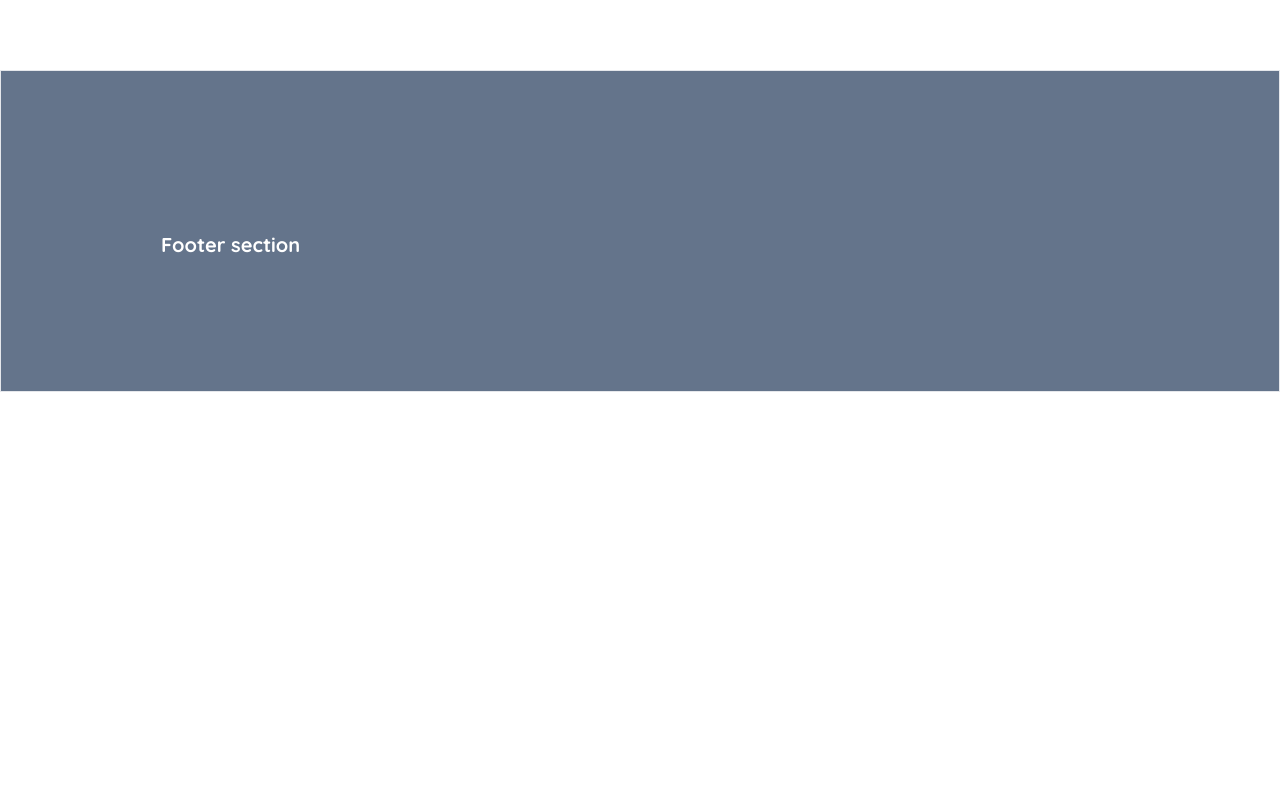
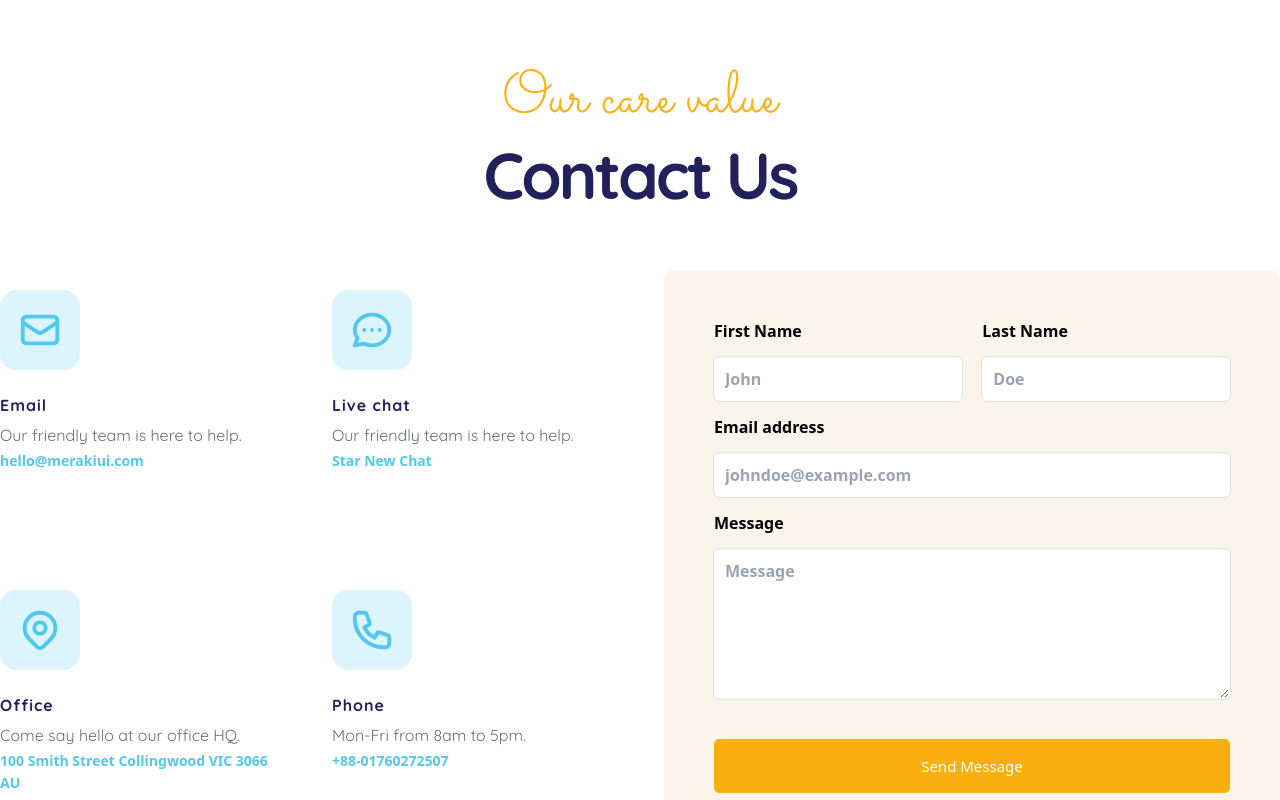
Before and after one commit to Indrajit98/School-Project, a React (Create React App) app: page / in a window 1280 px wide. Shown: the part 7000-7800 px from the top of the page. Before the commit the page ends 7392 px from the top, so only its background shows below. Built offline with nearby package versions, Linux system fonts and the light colour scheme.

Commit message:
contact us component add

```diff
--- a/src/assets/css/_all.scss
+++ b/src/assets/css/_all.scss
@@ -20,3 +20,5 @@
 @import "../../components/Pages/Home/PhotoViews/PhotoView";
 
 @import "../../components/Pages/Home/RecentPost/RecentPost";
+
+@import "../../components/Shared/ContactForm/ContactForm";
--- a/src/assets/css/base/_reset.scss
+++ b/src/assets/css/base/_reset.scss
@@ -86,3 +86,9 @@
   top: -45px;
   right: 40px;
 }
+@mixin btn-cion ($color) {
+  width: 40px;
+  height: 40px;
+  color: $color;
+  margin: 0 auto;
+}
--- a/src/components/Pages/Home/Home.jsx
+++ b/src/components/Pages/Home/Home.jsx
@@ -8,6 +8,7 @@ import Teacher from "./Teacher/Teacher";
 import OurPrograms from "./OurPrograms/OurPrograms";
 import PhotoView from "./PhotoViews/PhotoViews";
 import RecentPost from "./RecentPost/RecentPost";
+import ContactForm from "../../Shared/ContactForm/ContactForm";
 
 const Home = () => {
   return (
@@ -73,6 +74,7 @@ const Home = () => {
       <OurPrograms/>
       <PhotoView/>
       <RecentPost/>
+      <ContactForm/>
     </div>
   );
 };
--- a/src/components/Pages/Home/OurPrograms/OurPrograms.jsx
+++ b/src/components/Pages/Home/OurPrograms/OurPrograms.jsx
@@ -36,7 +36,7 @@ const OurPrograms = () => {
                         </div>
                     </div>
 
-                    <div className="card"data-aos="flip-left"
+                    <div className="card" data-aos="flip-left"
                         data-aos-easing="ease-out-cubic"
                         data-aos-duration="2000">
                         <div className="card-image">
@@ -56,7 +56,7 @@ const OurPrograms = () => {
                         </div>
                     </div>
 
-                    <div className="card"data-aos="flip-left"
+                    <div className="card" data-aos="flip-left"
                         data-aos-easing="ease-out-cubic"
                         data-aos-duration="2000">
                         <div className="card-image">
--- /dev/null
+++ b/src/components/Shared/ContactForm/ContactForm.jsx
@@ -0,0 +1,90 @@
+import React from 'react';
+import { HiOutlineMail, HiOutlineLocationMarker, HiOutlinePhone, HiOutlineChat } from "react-icons/hi";
+const ContactForm = () => {
+    return (
+        <div className='contact-section'>
+            <div class="container mx-auto">
+                <div className='title'>
+                    <h3>Our care value</h3>
+                    <h2>Contact Us</h2>
+                </div>
+                <div class="grid grid-cols-1 gap-12 mt-10 lg:grid-cols-2">
+                    <div class="grid grid-cols-1 gap-12 md:grid-cols-2">
+                        <div className='card'>
+                            <span className='icon'>
+                                <HiOutlineMail />
+                            </span>
+                            <div>
+                                <h4 >Email</h4>
+                                <p >Our friendly team is here to help.</p>
+                                <span>hello@merakiui.com</span>
+                            </div>
+                        </div>
+                        <div className='card'>
+                            <span className='icon'>
+                                <HiOutlineChat />
+                            </span>
+                            <div>
+                                <h4 >Live chat</h4>
+                                <p >Our friendly team is here to help.</p>
+                                <span>Star New Chat</span>
+                            </div>
+                        </div>
+                        <div className='card'>
+                            <span className='icon'>
+                                <HiOutlineLocationMarker />
+                            </span>
+                            <div>
+                                <h4 >Office</h4>
+                                <p >Come say hello at our office HQ.</p>
+                                <span>100 Smith Street Collingwood VIC 3066 AU</span>
+                            </div>
+                        </div>
+                        <div className='card'>
+                            <span className='icon'>
+                                <HiOutlinePhone />
+                            </span>
+                            <div>
+                                <h4 >Phone</h4>
+                                <p >Mon-Fri from 8am to 5pm.</p>
+                                <span>+88-01760272507</span>
+                            </div>
+                        </div>
+                    </div>
+
+                    <form class="contact-form">
+                        <div className='input-name'>
+                            <div className='name'>
+                                <label>First Name</label>
+                                <input type="text" className='  focus:ring-opacity-40' placeholder="John " />
+                            </div>
+
+                            <div className='name'>
+                                <label>Last Name</label>
+                                <input type="text" placeholder="Doe" />
+                            </div>
+                        </div>
+
+                        <div>
+                            <label>Email address</label>
+                            <input type="email" placeholder="johndoe@example.com" />
+                        </div>
+
+                        <div>
+                            <label>Message</label>
+                            <textarea placeholder="Message"></textarea>
+                        </div>
+
+                        <button class="btn">
+                            Send message
+                        </button>
+                    </form>
+                </div>
+            </div>
+
+
+        </div>
+    );
+};
+
+export default ContactForm;
--- /dev/null
+++ b/src/components/Shared/ContactForm/_ContactForm.scss
@@ -0,0 +1,123 @@
+.contact-section {
+  padding: 0 0 100px 0;
+
+  .title {
+    text-align: center;
+    margin-bottom: 50px;
+    //    border: 1px solid red;
+  }
+
+  .card {
+    .icon {
+      //   @include icon();
+      @include card-icon($icon4, $icon4-bg, $icon4-bg);
+    }
+
+    h4,
+    p {
+      font-size: 16px;
+      line-height: 30px;
+      margin-bottom: 0;
+    }
+
+    span {
+      color: $icon4;
+      font-weight: 600;
+      cursor: pointer;
+    }
+  }
+
+  .contact-form {
+    background-color: $bg2;
+    display: flex;
+    flex-direction: column;
+    padding: 50px;
+    border-radius: 10px;
+
+    label,
+    input,
+    textarea {
+      width: 100%;
+      font-size: 16px;
+      display: block;
+      margin-bottom: 15px;
+      font-weight: 600;
+    }
+
+    input,
+    textarea {
+      border: 1px solid $white;
+      padding: 10px;
+      border-radius: 5px;
+      outline: 1px solid #cfcfcf88;
+
+      &:focus {
+        outline: 2px solid $icon4;
+      }
+    }
+
+    textarea {
+      height: 150px;
+      margin-bottom: 40px;
+    }
+
+    .input-name {
+      display: flex;
+      width: 100%;
+      justify-content: space-between;
+
+      .name {
+        width: 48%;
+      }
+    }
+
+    .btn {
+      margin: 0;
+
+      &:hover {
+        color: $bg;
+      }
+    }
+  }
+}
+@media (max-width: 425px) {
+  .contact-section {
+    padding: 50px 0;
+    padding: 0 0 50px 0;
+    .title {
+      h2,
+      h3 {
+        font-size: 35px;
+        line-height: 25px;
+        letter-spacing: 0px;
+      }
+    }
+    .card {
+      display: flex;
+      align-items: center;
+      .icon {
+        width: 50px;
+        height: 50px;
+        padding: 10px;
+        margin-right: 10px;
+      }
+    }
+    .contact-form {
+      padding: 20px;
+      .input-name {
+        flex-direction: column;
+        .name {
+          width: 100%;
+        }
+      }
+    }
+  }
+}
+@media (max-width: 768px){
+  .contact-section{
+    .card{
+      margin: 0 10px;
+    }
+  }
+
+}
--- a/src/index.css
+++ b/src/index.css
@@ -1167,10 +1167,16 @@ p {
     line-height: 25px;
     letter-spacing: 0px;
   }
+  .programs-section .card .card-image {
+    height: 300px;
+  }
 }
 @media (min-width: 426px) and (max-width: 768px) {
   .programs-section {
     padding: 50px 0;
+  }
+  .programs-section .card .card-image {
+    height: 300px;
   }
 }
 .photo-view-section {
@@ -1340,4 +1346,119 @@ p {
   .recent-post-section {
     padding: 0 0 50px 0;
   }
+}
+.contact-section {
+  padding: 0 0 100px 0;
+}
+.contact-section .title {
+  text-align: center;
+  margin-bottom: 50px;
+}
+.contact-section .card .icon {
+  font-size: 80px;
+  color: #51c9ee;
+  background-color: #DCF4FC;
+  border: 2px solid #DCF4FC;
+  width: 80px;
+  height: 80px;
+  padding: 15px;
+  border-radius: 20%;
+  margin: 20px 0;
+  display: flex;
+  align-items: center;
+  justify-content: center;
+  font-weight: 800;
+}
+.contact-section .card h4,
+.contact-section .card p {
+  font-size: 16px;
+  line-height: 30px;
+  margin-bottom: 0;
+}
+.contact-section .card span {
+  color: #51c9ee;
+  font-weight: 600;
+  cursor: pointer;
+}
+.contact-section .contact-form {
+  background-color: #FAF4EA;
+  display: flex;
+  flex-direction: column;
+  padding: 50px;
+  border-radius: 10px;
+}
+.contact-section .contact-form label,
+.contact-section .contact-form input,
+.contact-section .contact-form textarea {
+  width: 100%;
+  font-size: 16px;
+  display: block;
+  margin-bottom: 15px;
+  font-weight: 600;
+}
+.contact-section .contact-form input,
+.contact-section .contact-form textarea {
+  border: 1px solid #fff;
+  padding: 10px;
+  border-radius: 5px;
+  outline: 1px solid rgba(207, 207, 207, 0.5333333333);
+}
+.contact-section .contact-form input:focus,
+.contact-section .contact-form textarea:focus {
+  outline: 2px solid #51c9ee;
+}
+.contact-section .contact-form textarea {
+  height: 150px;
+  margin-bottom: 40px;
+}
+.contact-section .contact-form .input-name {
+  display: flex;
+  width: 100%;
+  justify-content: space-between;
+}
+.contact-section .contact-form .input-name .name {
+  width: 48%;
+}
+.contact-section .contact-form .btn {
+  margin: 0;
+}
+.contact-section .contact-form .btn:hover {
+  color: #FAAF11;
+}
+
+@media (max-width: 425px) {
+  .contact-section {
+    padding: 50px 0;
+    padding: 0 0 50px 0;
+  }
+  .contact-section .title h2,
+  .contact-section .title h3 {
+    font-size: 35px;
+    line-height: 25px;
+    letter-spacing: 0px;
+  }
+  .contact-section .card {
+    display: flex;
+    align-items: center;
+  }
+  .contact-section .card .icon {
+    width: 50px;
+    height: 50px;
+    padding: 10px;
+    margin-right: 10px;
+  }
+  .contact-section .contact-form {
+    padding: 20px;
+  }
+  .contact-section .contact-form .input-name {
+    flex-direction: column;
+  }
+  .contact-section .contact-form .input-name .name {
+    width: 100%;
+  }
+}
+@media (max-width: 768px) {
+  .contact-section .card {
+    margin: 0 10px;
+  }
 }/*# sourceMappingURL=index.css.map */
```
Also changed, not shown: src/components/Pages/Home/OurPrograms/_OurPrograms.scss (+12 -7 lines), 1 other file (tests, documents, lock files or other folders). Lines whose indentation alone changed are shown as unchanged.
